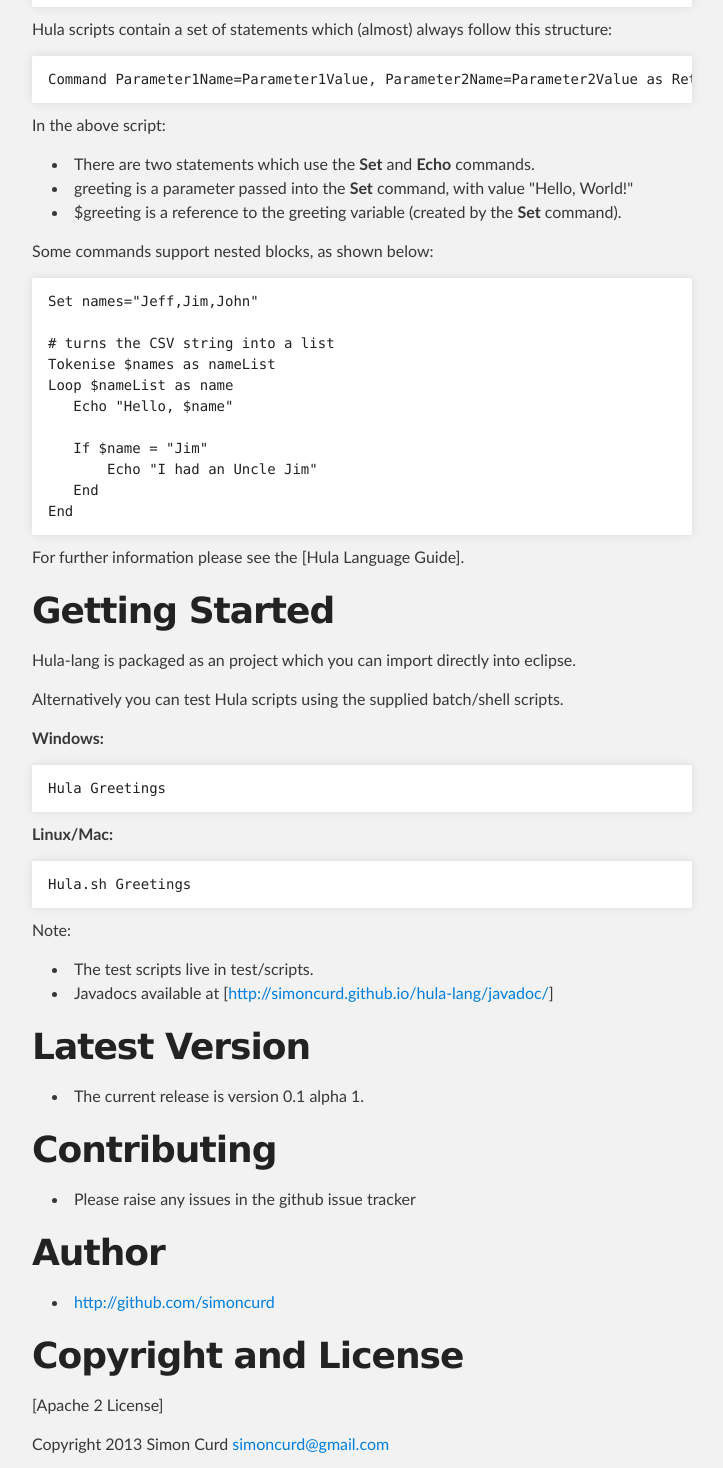
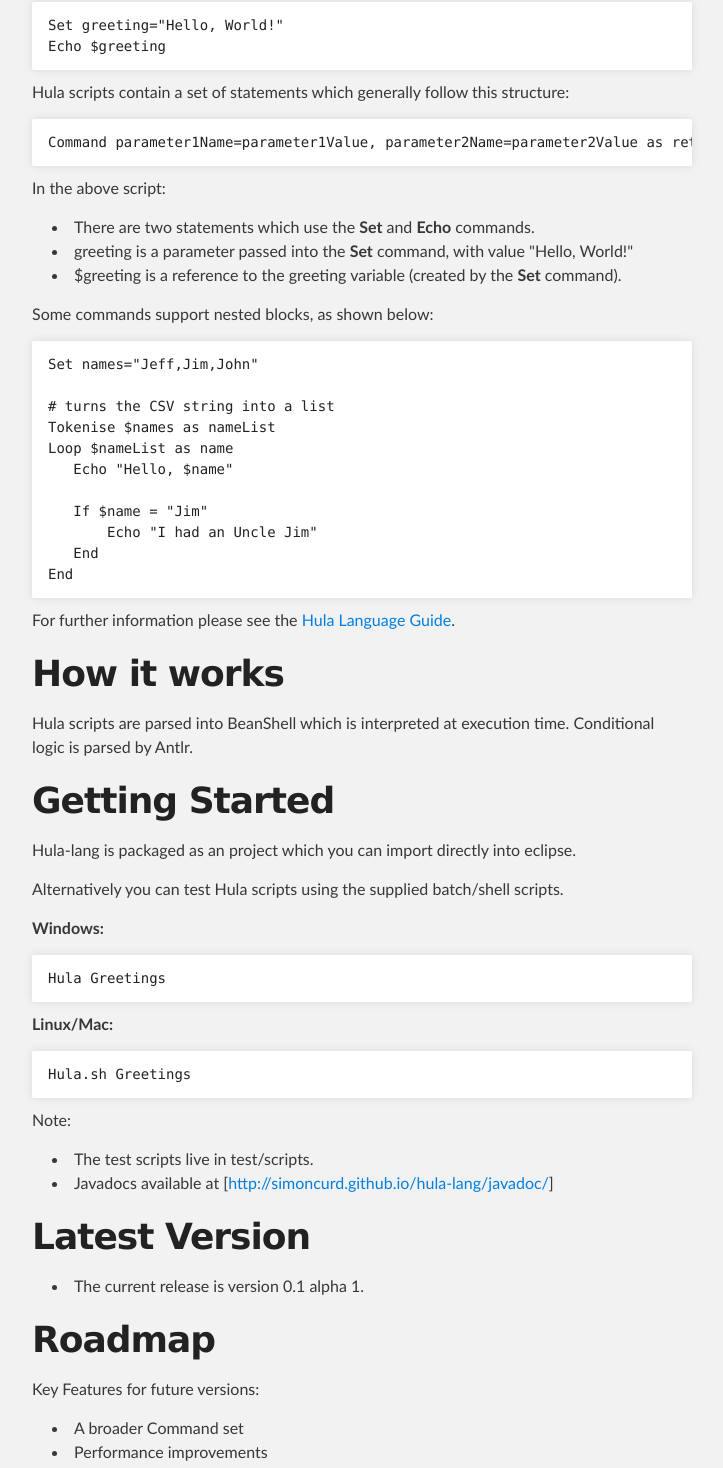
Before and after one commit to simoncurd/hula-lang, a plain HTML site: page index.html in a window 1280 px wide. Shown: the part 791-2259 px from the top of the page, without its empty margins (288-1011 px from the left). Drawn offline with Linux system fonts and the light colour scheme.

```diff
--- a/index.html
+++ b/index.html
@@ -47,7 +47,9 @@
 <li>Hula is good at object modelling and gluing together services</li>
 <li>Hula is poor at capturing business logic - this should live in underlying services<br>
 </li>
-</ul><h1>Syntax</h1>
+</ul><p>At present Hula is only compatible with Java-based codebases, but support for other languages could be added in the future.</p>
+
+<h1>Syntax</h1>
 
 <p>An example Hula script looks like this:</p>
 
@@ -55,9 +57,9 @@
 Echo $greeting
 </code></pre>
 
-<p>Hula scripts contain a set of statements which (almost) always follow this structure:</p>
+<p>Hula scripts contain a set of statements which generally follow this structure:</p>
 
-<pre><code>Command Parameter1Name=Parameter1Value, Parameter2Name=Parameter2Value as ReturnVariable
+<pre><code>Command parameter1Name=parameter1Value, parameter2Name=parameter2Value as returnVariable
 </code></pre>
 
 <p>In the above script:</p>
@@ -81,7 +83,11 @@ Loop $nameList as name
 End
 </code></pre>
 
-<p>For further information please see the [Hula Language Guide].</p>
+<p>For further information please see the <a href="https://github.com/simoncurd/hula-lang/wiki/Hula-Language-Guide">Hula Language Guide</a>.</p>
+
+<h1>How it works</h1>
+
+<p>Hula scripts are parsed into BeanShell which is interpreted at execution time. Conditional logic is parsed by Antlr. </p>
 
 <h1>Getting Started</h1>
 
@@ -108,6 +114,13 @@ End
 
 <ul>
 <li>The current release is version 0.1 alpha 1. </li>
+</ul><h1>Roadmap</h1>
+
+<p>Key Features for future versions:</p>
+
+<ul>
+<li>A broader Command set</li>
+<li>Performance improvements</li>
 </ul><h1>Contributing</h1>
 
 <ul>
```
Also changed, not shown: params.json (+1 -1 lines).
